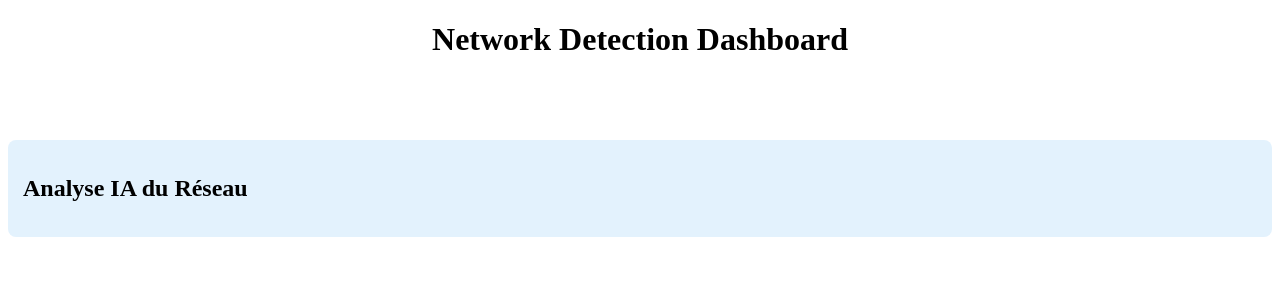
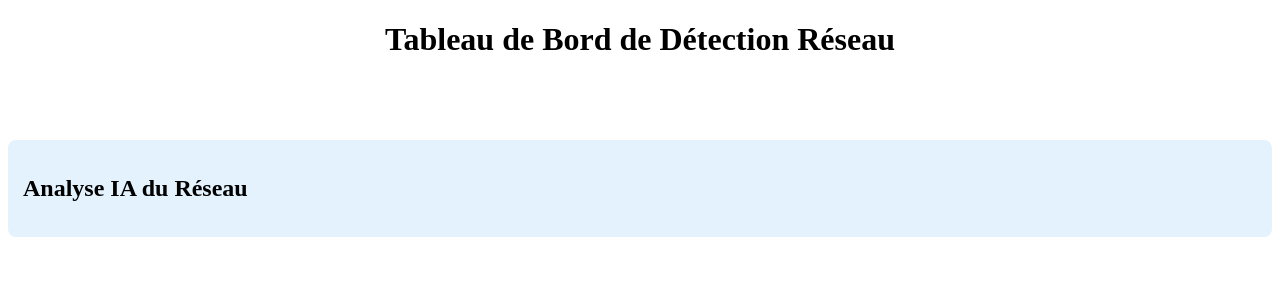
Before and after one commit to milyes/BluetoothNetworkScanner1, a Flask app: page / in a window 1280 px wide. Shown: the top 300 px of the page. Run offline with Flask 3, Linux system fonts and the light colour scheme; some libraries are stand-ins or nearby versions.

Commit message:
Assistant checkpoint: Traduction de l'interface en français
Assistant generated file changes:
- templates/index.html: Traduction de l'interface en français

---

User prompt:

francais

```diff
--- a/templates/index.html
+++ b/templates/index.html
@@ -1,9 +1,10 @@
+
 <!DOCTYPE html>
-<html lang="en">
+<html lang="fr">
 <head>
     <meta charset="UTF-8">
     <meta name="viewport" content="width=device-width, initial-scale=1.0">
-    <title>Network Detection Visualization</title>
+    <title>Visualisation de Détection Réseau</title>
     <script src="https://d3js.org/d3.v7.min.js"></script>
     <script src="https://cdnjs.cloudflare.com/ajax/libs/socket.io/4.0.1/socket.io.js"></script>
     <style>
@@ -52,9 +53,9 @@
     </style>
 </head>
 <body>
-    <h1 style="text-align: center;">Network Detection Dashboard</h1>
+    <h1 style="text-align: center;">Tableau de Bord de Détection Réseau</h1>
     <div class="network-container" id="networkGrid">
-        <!-- Network cards will be dynamically inserted here -->
+        <!-- Les cartes réseau seront insérées ici dynamiquement -->
     </div>
     <div class="ai-analysis" id="aiAnalysis">
         <h2>Analyse IA du Réseau</h2>
@@ -67,10 +68,8 @@
         function updateVisualization(data) {
             const networkGrid = d3.select('#networkGrid');
 
-            // Update or create network cards
             Object.entries(data).forEach(([network, info]) => {
                 if (network === 'ai_analysis') {
-                    // Update AI analysis section
                     const aiDiv = d3.select('#aiPredictions');
                     if (info.error) {
                         aiDiv.html(`<p class="error">${info.error}</p>`);
@@ -83,6 +82,14 @@
                     return;
                 }
 
+                let networkTitle = network;
+                switch(network) {
+                    case 'wifi': networkTitle = 'WiFi'; break;
+                    case 'lte': networkTitle = 'Réseau Mobile'; break;
+                    case 'bluetooth': networkTitle = 'Bluetooth'; break;
+                    case 'esim': networkTitle = 'e-SIM'; break;
+                }
+
                 let card = networkGrid.select(`#${network}-card`);
 
                 if (card.empty()) {
@@ -92,7 +99,7 @@
 
                     card.append('div')
                         .attr('class', 'network-title')
-                        .text(network.toUpperCase());
+                        .text(networkTitle);
 
                     card.append('div')
                         .attr('class', 'signal-indicator')
@@ -103,7 +110,6 @@
                         .attr('class', 'network-info');
                 }
 
-                // Update signal strength if available
                 const signalMatch = info.match(/Signal[^-]*(-\d+)/);
                 if (signalMatch) {
                     const signalStrength = Math.min(100, Math.max(0,
@@ -115,7 +121,6 @@
                             signalStrength > 40 ? '#FFC107' : '#F44336');
                 }
 
-                // Update network info
                 card.select('.network-info')
                     .text(info);
             });
```
